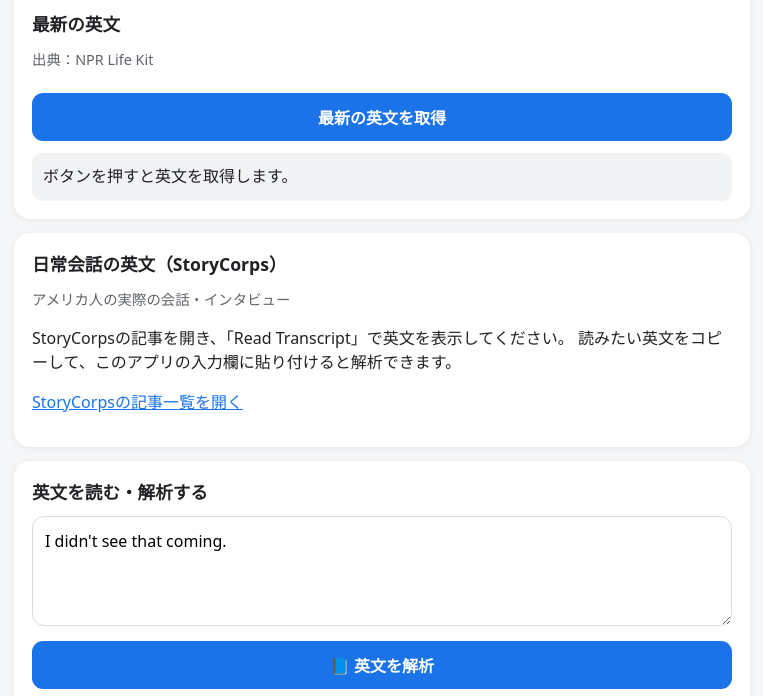
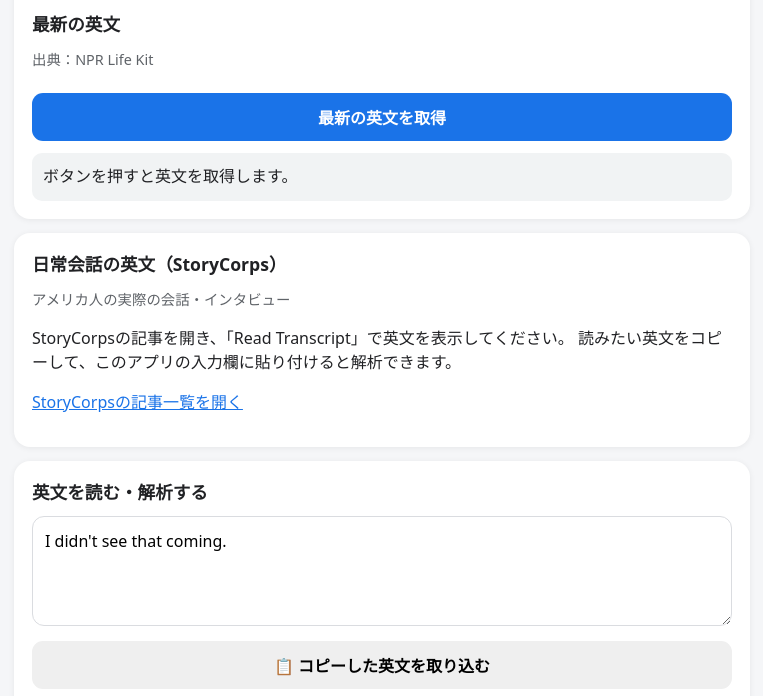
Before and after one commit to yutamorinaga5-cpu/english-viewer-speech, a plain HTML site: page index.html in a window 1280 px wide. Shown: the part 97-793 px from the top of the page, without its empty margins (258-1021 px from the left). Drawn offline with Linux system fonts and the light colour scheme.

Commit message:
Update index.html

```diff
--- a/index.html
+++ b/index.html
@@ -135,6 +135,10 @@
 
     <textarea id="englishText"
       aria-label="英文を入力">I didn't see that coming.</textarea>
+
+    <button type="button" onclick="pasteEnglish()">
+      📋 コピーした英文を取り込む
+    </button>
 
     <button id="analyzeButton" onclick="analyzeEnglish()">
       📘 英文を解析
@@ -329,6 +333,25 @@ if (sentences.length > 1) {
 
   card.append(title, description, source, link, choose);
   newsList.appendChild(card);
+}
+
+async function pasteEnglish() {
+  try {
+    const text = (await navigator.clipboard.readText()).trim();
+
+    if (!text) {
+      statusBox.textContent = 'クリップボードに英文がありません。';
+      return;
+    }
+
+    editor.value = text;
+    statusBox.textContent = 'コピーした英文を取り込みました。';
+    analysisResult.style.display = 'none';
+    editor.focus();
+  } catch (error) {
+    statusBox.textContent =
+      '取り込めませんでした。入力欄にCtrl + Vで貼り付けてください。';
+  }
 }
 
 async function analyzeEnglish() {
```
